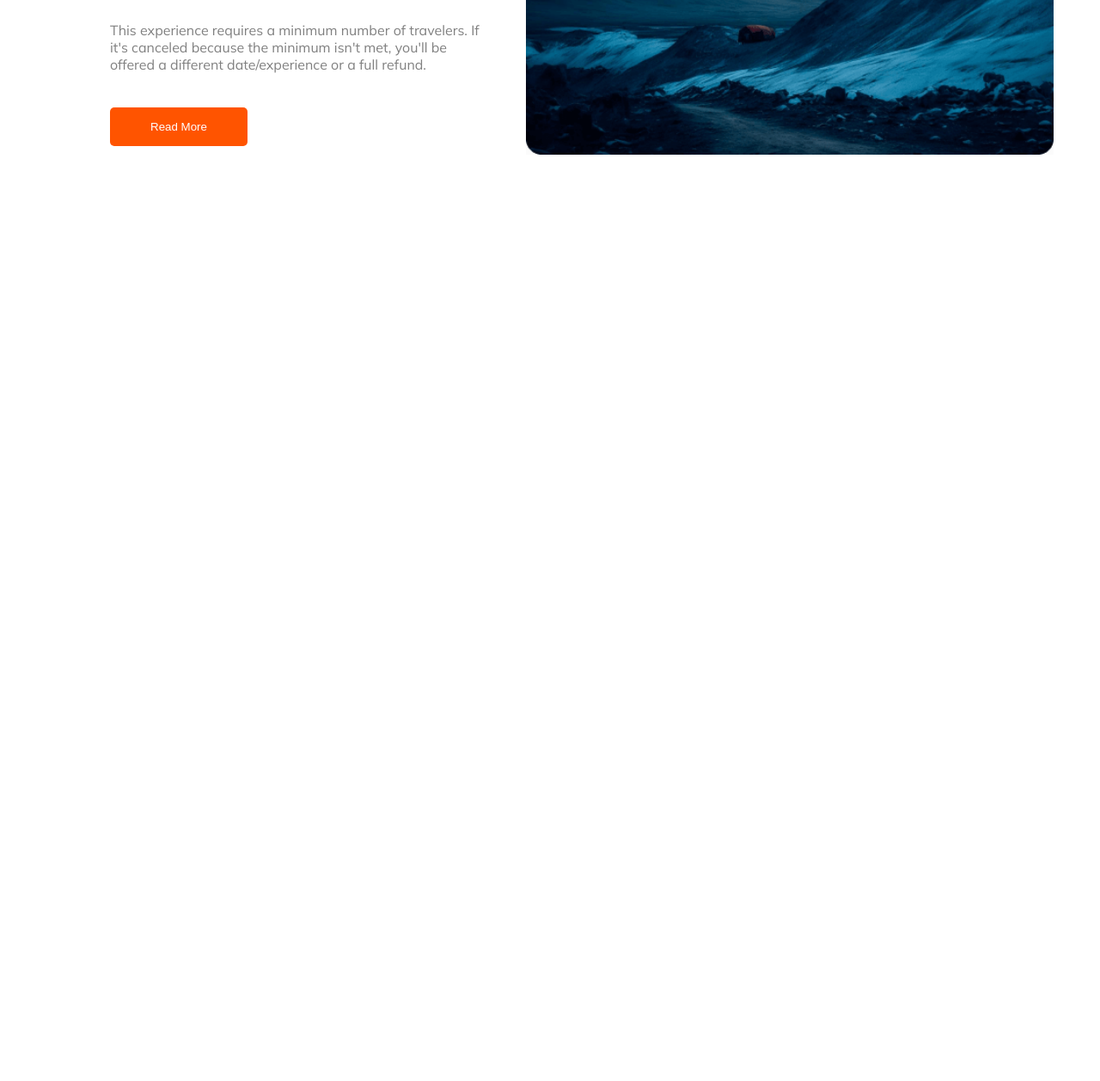
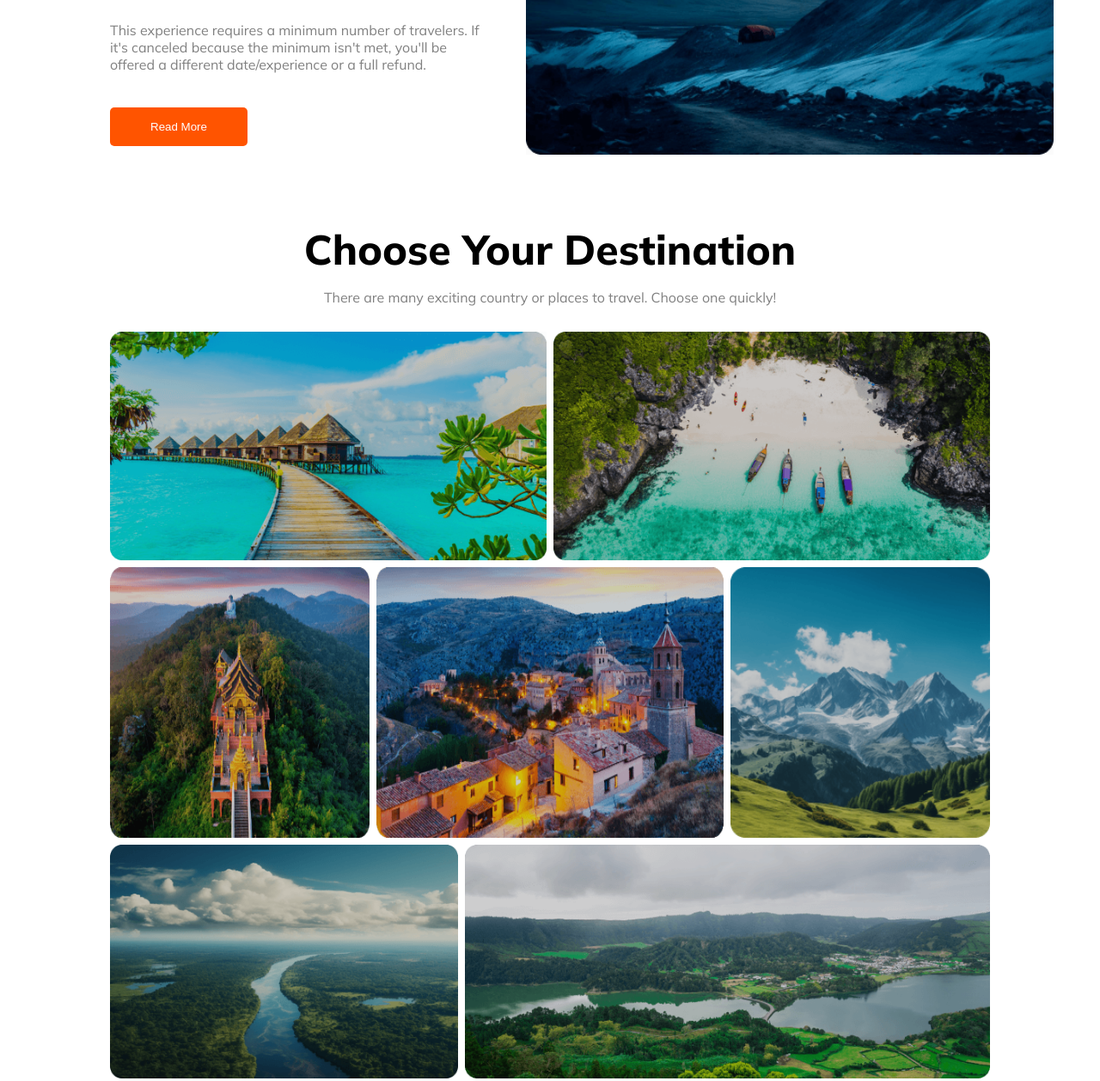
Before and after one commit to sakib17-GitHub/take-a-trip, a plain HTML site: page index.html in a window 1280 px wide. Shown: the part 1055-2313 px from the top of the page at 86% size. Before the commit the page ends 1315 px from the top, so only its background shows below. Drawn offline with Linux system fonts and the light colour scheme.

Commit message:
destination added

```diff
--- a/index.html
+++ b/index.html
@@ -73,6 +73,25 @@
             </div>
         </section>
 
+        <section class="container">
+            <div class="destination">
+                <div class="destination-info">
+                    <h2 class="destination-info-heading"> Choose Your Destination</h2>
+                    <p class="destination-info-msg"> There are many exciting country or places to travel. Choose one quickly! </p>
+                </div>
+                <div class="destination-images">
+
+                        <img id="maldives" src="images/rectangle4.png" alt="Maldives">
+                        <img id="indonesia" src="images/rectangle8.png" alt="Indonesia">
+                        <img id="srilanka" src="images/rectangle5.png" alt="Srilanka">
+                        <img id="america" src="images/rectangle6.png" alt="America">
+                        <img id="kashmir" src="images/rectangle9.png" alt="Kashmir">
+                        <img id="bangladesh"   src="images/rectangle11.png" alt="Bangladesh">
+                        <img id="bandarban"   src="images/rectangle10.png" alt="Bandarban">
+                </div>
+            </div>
+        </section>
+
     </main>
     <footer class="footer">
 
--- a/styles/style.css
+++ b/styles/style.css
@@ -94,6 +94,62 @@ body{
             height:100%;
 }
 
+/* Choose your destination related style */
+.destination{
+    max-width: 80%;
+    min-height: 60vh;
+    border-radius: 14px;
+    margin:80px auto;
+}
+.destination-info-heading{
+    font-size: 3rem;
+    font-weight: 800;
+    text-align: center;
+    margin-bottom: 16px;
+}
+.destination-info-msg{
+    font-size: 1rem;
+    font-weight: 400;
+    margin-bottom: 30px;
+    color:grey;
+    text-align: center;
+}
+.destination-images img{
+    width:100%;
+    height:100%;
+}
+
+#maldives{
+    grid-area: maldives;
+}
+#indonesia{
+    grid-area: indonesia;
+}
+#srilanka{
+    grid-area: srilanka;
+}
+#america{
+    grid-area: america;
+}
+#kashmir{
+    grid-area: kashmir;
+}
+#bangladesh{
+    grid-area: bangladesh;
+}
+#bandarban{
+    grid-area:bandarban;
+}
+
+.destination-images{
+    display: grid;
+    grid-gap:8px;
+    grid-template-areas: "maldives  maldives  maldives  maldives maldives   indonesia indonesia indonesia indonesia  indonesia"
+                            "srilanka srilanka srilanka    america  america  america  america  kashmir kashmir kashmir"
+                            "bangladesh bangladesh bangladesh bangladesh bandarban   bandarban   bandarban bandarban   bandarban   bandarban";
+}
+
+
 @media screen and (max-width:600px){
     .banner-title{
         font-size: 2rem;
@@ -102,14 +158,23 @@ body{
         font-size: 0.9rem;
         margin: 0px 20px;
     }
-    .popular-trips-heading{
-        font-size: 2.2rem;
+    .popular-trips-heading ,.destination-info-heading{
+        font-size: 2rem;
     }
     .popular-trips{
         flex-direction: column;
     }
     .popular-trips-image img{
         width:100%;
-}
+    }
+    .destination-images{
+        grid-template-areas:    "maldives"
+                                "indonesia"
+                                "srilanka"
+                                "america"
+                                "kashmir"
+                                "bangladesh"
+                                "bandarban";
+    }
 
 }
```
